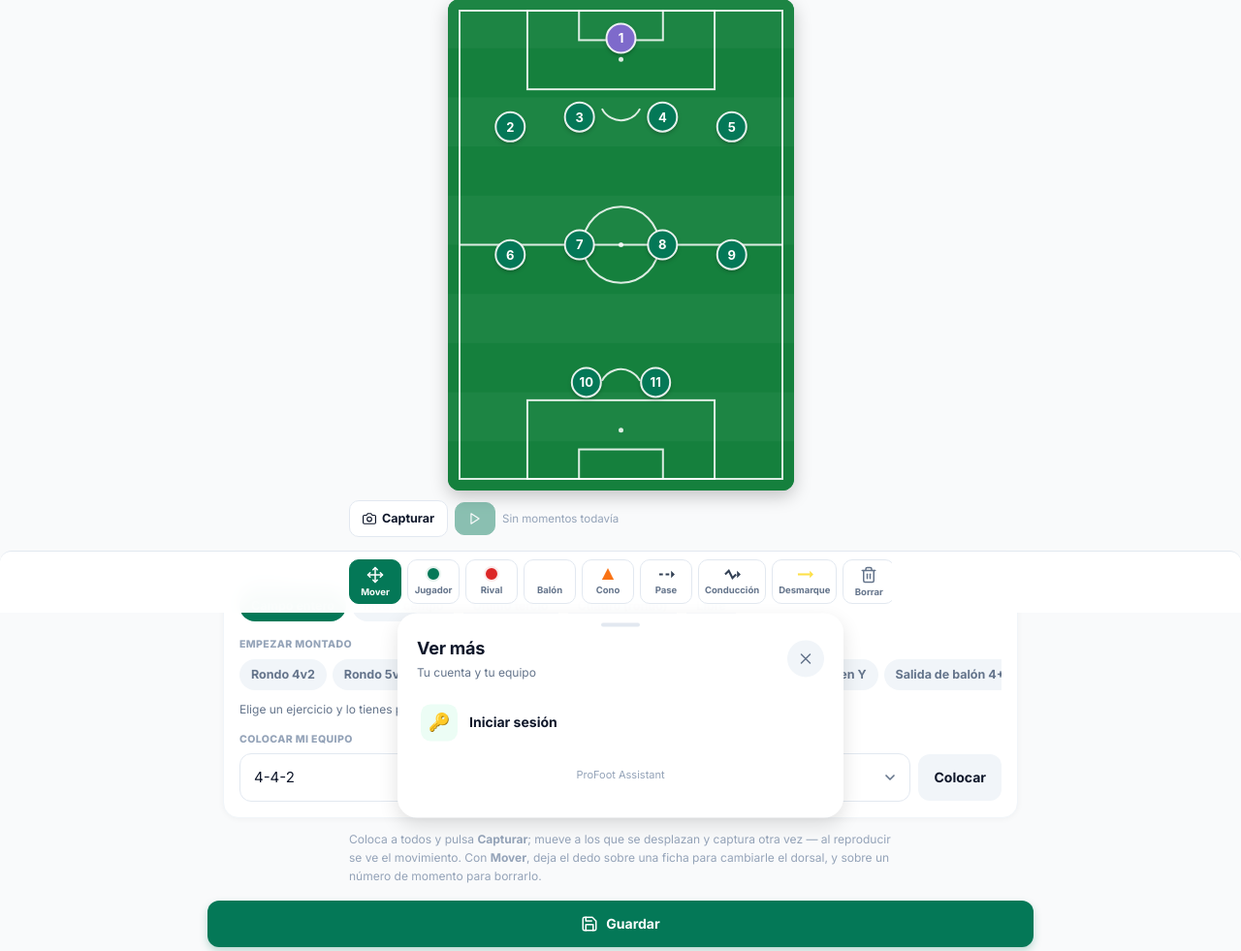
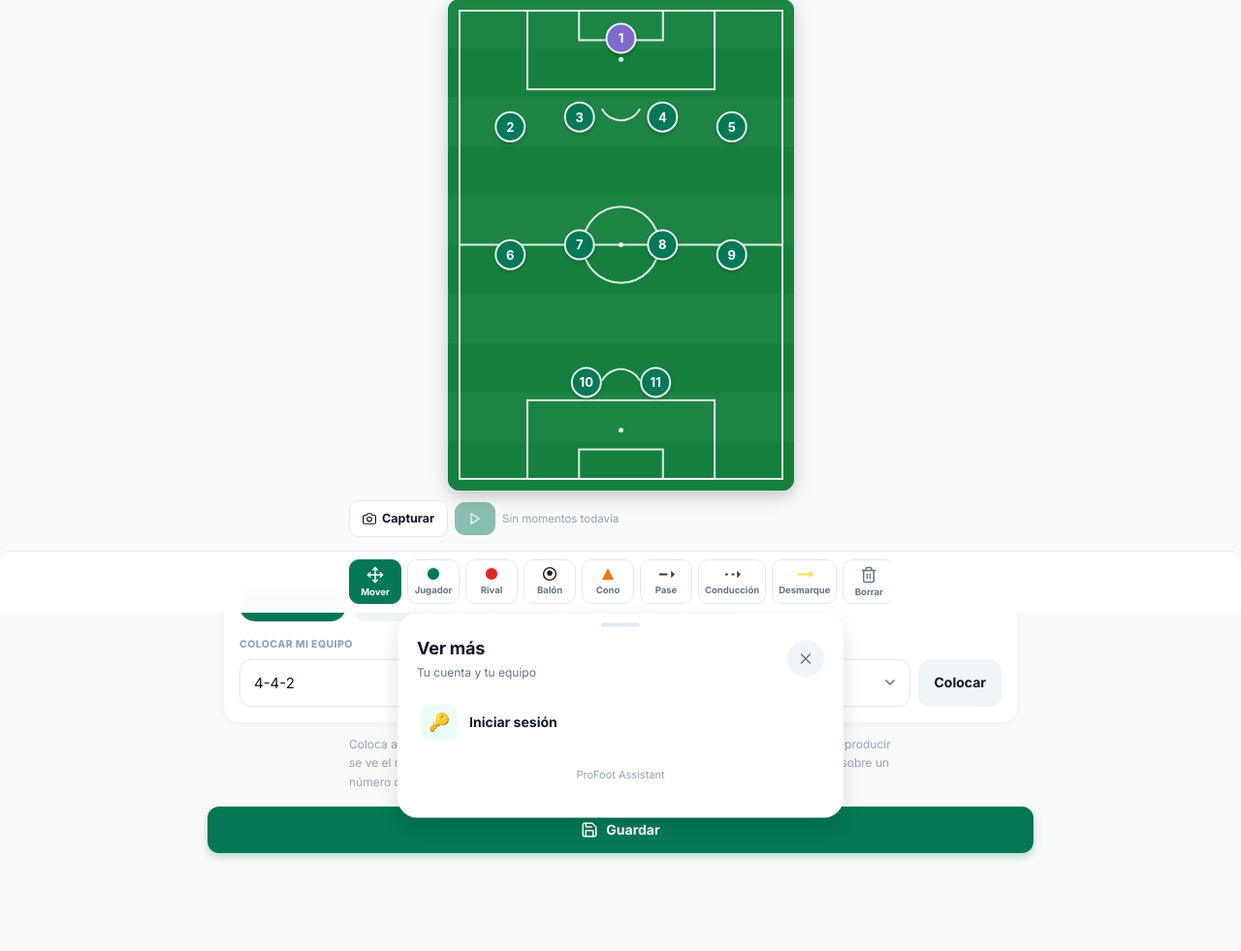
Before and after one commit to andremoran/FutbolApp, a Flask app: template templates/c_pizarra.html in a window 1280 px wide. Shown: the part 168-1149 px from the top of the page at 97% size. After the commit the page ends 1056 px from the top, so only its background shows below. Run offline with Flask 3, Linux system fonts and the light colour scheme; the template is opened without the code that fills it, so the values that code supplies are empty.

Commit message:
La pizarra: fuera los ejercicios, la conduccion entrecortada y un balon que se ve
FUERA «EMPEZAR MONTADO»

La seccion entera y sus siete ejercicios. Se van tambien del JS —no se deja
codigo muerto esperando a que alguien lo vuelva a enchufar—: 127 lineas menos.
La tarjeta se queda con Espacio y Colocar mi equipo.

LA CONDUCCION, ENTRECORTADA

Era un zigzag. Ahora es linea de puntos, y se distingue del pase por el ritmo
del guion: el pase son rayas largas (9-6) y la conduccion puntos cortos (3-4).
Medido contando los cortes de la linea pintada: 17 huecos el pase, 37 la
conduccion. La muestra del boton lleva AHORA el mismo guion que el trazo real
—antes era un dibujo aparte— asi que lo que se elige es lo que sale.

EL BALON, QUE NO SE VEIA

En la barra era un circulo blanco sobre un boton blanco: el boton parecia
vacio con la palabra «Balon» debajo. Y en el campo era un circulo con un punto
que se leia como una mancha. Ahora lleva borde oscuro y un pentagono dentro,
en los dos sitios. Comprobado contando pixeles: 186 blancos y 134 negros donde
antes casi todo era blanco.

TELEFONO Y TABLET

Repasado en seis tamaños. En movil vertical (320x568, 375x667, 390x844) y en
tablet (vertical y apaisada): capturar y reproducir SIN bajar, botones de
46x54 px —por encima de los 44 que pide Apple— y la pagina no se arrastra de
lado en ninguno.

En el telefono TUMBADO no cabe, y se decidio a proposito: 390 px de alto de
los que la cabecera verde se lleva 107. Forzar el encaje dejaba un campo de
106 px de ancho, inservible Y sin caber igual. Asi que ahi el campo se queda
en 220 px, la barra pierde las etiquetas (los iconos ya se entienden) y hay
que bajar 79 px para capturar. En vertical, que es como se usa a pie de campo,
cabe todo.

Co-Authored-By: Claude Opus 5 <noreply@anthropic.com>

```diff
--- a/static/pizarra.js
+++ b/static/pizarra.js
@@ -42,7 +42,7 @@
     rival:        { r: 15, color: '#dc2626', texto: '#fff', etiqueta: 'Rival' },
     neutro:       { r: 15, color: '#f59e0b', texto: '#1f2937', etiqueta: 'Comodín' },
     portero:      { r: 15, color: '#7e6acb', texto: '#fff', etiqueta: 'Portero' },
-    balon:        { r: 9,  color: '#ffffff', texto: '#111', etiqueta: 'Balón' },
+    balon:        { r: 10, color: '#ffffff', texto: '#111', etiqueta: 'Balón' },
     cono:         { r: 11, color: '#f97316', texto: '#fff', etiqueta: 'Cono' },
     pica:         { r: 10, color: '#eab308', texto: '#111', etiqueta: 'Pica' },
     miniporteria: { r: 16, color: '#e5e7eb', texto: '#111', etiqueta: 'Miniportería' },
@@ -54,7 +54,9 @@
   //  lee «pase» y «conducción» por la forma de la línea sin leer la leyenda.
   var TRAZOS = {
     pase:       { etiqueta: 'Pase',       color: '#ffffff', ancho: 2.5, guion: [9, 6] },
-    conduccion: { etiqueta: 'Conducción', color: '#ffffff', ancho: 2.5, onda: true },
+    //  Entrecortada, no en zigzag. Se distingue del pase por el ritmo del
+    //  guion: el pase son rayas largas y la conducción, puntos cortos.
+    conduccion: { etiqueta: 'Conducción', color: '#ffffff', ancho: 2.5, guion: [3, 4] },
     desmarque:  { etiqueta: 'Desmarque',  color: '#fde047', ancho: 2.5 },
     tiro:       { etiqueta: 'Tiro',       color: '#ef4444', ancho: 4 }
   };
@@ -92,133 +94,6 @@
   }
 
   // ══════════════════════════════════════════════════════════════════════════
-  //  EJERCICIOS DE PARTIDA
-  //  Un rondo son doce elementos bien puestos. Pedirle al entrenador que los
-  //  coloque uno a uno cada vez es la diferencia entre que use la pizarra y
-  //  que no la vuelva a abrir.
-  // ══════════════════════════════════════════════════════════════════════════
-  function enCirculo(tipo, cuantos, cx, cy, radio, desde) {
-    var salida = [];
-    for (var i = 0; i < cuantos; i++) {
-      var a = (desde || -Math.PI / 2) + (i * 2 * Math.PI / cuantos);
-      salida.push(elemento(tipo, cx + radio * Math.cos(a), cy + radio * Math.sin(a) * 1.0, i + 1));
-    }
-    return salida;
-  }
-
-  var EJERCICIOS = [
-    {
-      clave: 'rondo_4v2', nombre: 'Rondo 4v2', cancha: 'rondo',
-      nota: 'Cuatro por fuera, dos dentro. Dos toques; si el de dentro roba, cambia con quien perdió.',
-      arma: function () {
-        var e = enCirculo('jugador', 4, .5, .5, .30);
-        e = e.concat([elemento('rival', .44, .48, 1), elemento('rival', .58, .55, 2),
-                      elemento('balon', .30, .26)]);
-        for (var i = 0; i < 4; i++) {
-          e.push(elemento('cono', [.16, .84, .84, .16][i], [.16, .16, .84, .84][i]));
-        }
-        return { elementos: e, trazos: [
-          { id: nuevoId(), tipo: 'pase', x1: .28, y1: .22, x2: .72, y2: .22 },
-          { id: nuevoId(), tipo: 'pase', x1: .76, y1: .28, x2: .76, y2: .72 }
-        ] };
-      }
-    },
-    {
-      clave: 'rondo_5v2', nombre: 'Rondo 5v2', cancha: 'rondo',
-      nota: 'Cinco por fuera. Más ángulos de pase: exige al de dentro elegir a quién tapa.',
-      arma: function () {
-        var e = enCirculo('jugador', 5, .5, .5, .32);
-        e = e.concat([elemento('rival', .45, .47, 1), elemento('rival', .57, .56, 2),
-                      elemento('balon', .34, .24)]);
-        return { elementos: e, trazos: [
-          { id: nuevoId(), tipo: 'pase', x1: .32, y1: .22, x2: .70, y2: .32 }
-        ] };
-      }
-    },
-    {
-      clave: 'rondo_6v3', nombre: 'Rondo 6v3 con apoyos', cancha: 'rondo',
-      nota: 'Seis por fuera y dos comodines dentro que juegan con quien tiene el balón.',
-      arma: function () {
-        var e = enCirculo('jugador', 6, .5, .5, .34);
-        e = e.concat([elemento('neutro', .40, .44, 'A'), elemento('neutro', .60, .58, 'B'),
-                      elemento('rival', .50, .38, 1), elemento('rival', .40, .60, 2),
-                      elemento('rival', .62, .48, 3), elemento('balon', .28, .34)]);
-        return { elementos: e, trazos: [
-          { id: nuevoId(), tipo: 'pase', x1: .28, y1: .32, x2: .40, y2: .44 },
-          { id: nuevoId(), tipo: 'pase', x1: .42, y1: .46, x2: .72, y2: .34 }
-        ] };
-      }
-    },
-    {
-      clave: 'rueda_cuadrado', nombre: 'Rueda de pases en cuadrado', cancha: 'rondo',
-      nota: 'Pase, sigo mi pase. Se cambia el sentido a la señal.',
-      arma: function () {
-        var e = [];
-        var esq = [[.20, .20], [.80, .20], [.80, .80], [.20, .80]];
-        esq.forEach(function (p, i) {
-          e.push(elemento('cono', p[0], p[1]));
-          e.push(elemento('jugador', p[0] + (i === 1 || i === 2 ? -.09 : .09), p[1], i + 1));
-        });
-        e.push(elemento('balon', .30, .20));
-        var t = [];
-        for (var i = 0; i < 4; i++) {
-          var a = esq[i], b = esq[(i + 1) % 4];
-          t.push({ id: nuevoId(), tipo: 'pase', x1: a[0], y1: a[1], x2: b[0], y2: b[1] });
-        }
-        return { elementos: e, trazos: t };
-      }
-    },
-    {
-      clave: 'rueda_y', nombre: 'Rueda en Y', cancha: 'rondo',
-      nota: 'Apoyo, devuelve y cambio de orientación. El que recibe siempre se abre primero.',
-      arma: function () {
-        var e = [elemento('jugador', .50, .84, 1), elemento('jugador', .50, .54, 2),
-                 elemento('jugador', .22, .26, 3), elemento('jugador', .78, .26, 4),
-                 elemento('cono', .50, .66), elemento('cono', .34, .40), elemento('cono', .66, .40),
-                 elemento('balon', .44, .84)];
-        return { elementos: e, trazos: [
-          { id: nuevoId(), tipo: 'pase', x1: .50, y1: .80, x2: .50, y2: .58 },
-          { id: nuevoId(), tipo: 'pase', x1: .47, y1: .52, x2: .25, y2: .30 },
-          { id: nuevoId(), tipo: 'desmarque', x1: .53, y1: .52, x2: .70, y2: .34 }
-        ] };
-      }
-    },
-    {
-      clave: 'salida_balon', nombre: 'Salida de balón 4+2', cancha: 'media',
-      nota: 'Los centrales se abren, el pivote cae y los laterales dan amplitud.',
-      arma: function () {
-        var e = [elemento('portero', .50, .10, 1),
-                 elemento('jugador', .28, .26, 4), elemento('jugador', .72, .26, 2),
-                 elemento('jugador', .10, .46, 3), elemento('jugador', .90, .46, 5),
-                 elemento('jugador', .50, .40, 6), elemento('jugador', .50, .64, 8),
-                 elemento('rival', .38, .58, 1), elemento('rival', .62, .58, 2),
-                 elemento('balon', .50, .16)];
-        return { elementos: e, trazos: [
-          { id: nuevoId(), tipo: 'pase', x1: .48, y1: .14, x2: .30, y2: .24 },
-          { id: nuevoId(), tipo: 'pase', x1: .28, y1: .30, x2: .12, y2: .44 },
-          { id: nuevoId(), tipo: 'desmarque', x1: .50, y1: .44, x2: .50, y2: .60 }
-        ] };
-      }
-    },
-    {
-      clave: 'finalizacion', nombre: 'Centro y remate', cancha: 'tercio',
-      nota: 'Dos al primer palo, uno al segundo y uno al borde del área.',
-      arma: function () {
-        var e = [elemento('jugador', .88, .52, 7), elemento('jugador', .38, .34, 9),
-                 elemento('jugador', .58, .30, 11), elemento('jugador', .50, .68, 10),
-                 elemento('rival', .42, .42, 1), elemento('rival', .60, .40, 2),
-                 elemento('portero', .50, .12, 1), elemento('balon', .85, .58)];
-        return { elementos: e, trazos: [
-          { id: nuevoId(), tipo: 'conduccion', x1: .88, y1: .62, x2: .86, y2: .44 },
-          { id: nuevoId(), tipo: 'pase', x1: .84, y1: .42, x2: .56, y2: .28 },
-          { id: nuevoId(), tipo: 'desmarque', x1: .40, y1: .40, x2: .44, y2: .26 },
-          { id: nuevoId(), tipo: 'tiro', x1: .56, y1: .26, x2: .50, y2: .10 }
-        ] };
-      }
-    }
-  ];
-
-  // ══════════════════════════════════════════════════════════════════════════
   //  LA PIZARRA
   // ══════════════════════════════════════════════════════════════════════════
   function Pizarra(lienzo, opciones) {
@@ -239,7 +114,6 @@
   Pizarra.prototype.TRAZOS = TRAZOS;
   Pizarra.prototype.CANCHAS = CANCHAS;
   Pizarra.prototype.FORMACIONES = FORMACIONES;
-  Pizarra.prototype.EJERCICIOS = EJERCICIOS;
 
   // ── Carga y compatibilidad ────────────────────────────────────────────────
   /*  Las jugadas guardadas antes de esta pizarra tienen otra forma:
@@ -443,13 +317,24 @@
       ctx.ellipse(x, y, r, r * 0.55, 0, 0, 2 * Math.PI);
       ctx.stroke();
     } else if (e.tipo === 'balon') {
+      //  Blanco con borde y un pentágono dentro. Antes era un círculo blanco
+      //  con un punto: sobre el césped se leía como una mancha, y encima de
+      //  una ficha clara desaparecía del todo.
       ctx.beginPath();
       ctx.arc(x, y, r, 0, 2 * Math.PI);
       ctx.fillStyle = '#fff';
       ctx.fill();
       ctx.shadowColor = 'transparent';
+      ctx.lineWidth = 1.6;
+      ctx.strokeStyle = '#111827';
+      ctx.stroke();
       ctx.beginPath();
-      ctx.arc(x, y, r * 0.42, 0, 2 * Math.PI);
+      for (var p = 0; p < 5; p++) {
+        var ang = -Math.PI / 2 + p * 2 * Math.PI / 5;
+        var px = x + r * 0.52 * Math.cos(ang), py = y + r * 0.52 * Math.sin(ang);
+        if (p === 0) { ctx.moveTo(px, py); } else { ctx.lineTo(px, py); }
+      }
+      ctx.closePath();
       ctx.fillStyle = '#111827';
       ctx.fill();
     } else if (e.tipo === 'texto') {
@@ -517,25 +402,7 @@
     //  hasta el final, la cabeza queda montada encima y se ve un borrón.
     var fin = largo - 11;
 
-    if (meta.onda) {
-      //  La conducción se dibuja en zigzag, que es como se apunta en cualquier
-      //  pizarra de vestuario del mundo.
-      ctx.beginPath();
-      ctx.translate(x1, y1);
-      ctx.rotate(ang);
-      ctx.moveTo(0, 0);
-      var paso = 9, amp = 4.5;
-      for (var d = 0; d < fin; d += paso) {
-        ctx.lineTo(d + paso / 2, ((d / paso) % 2 === 0 ? -amp : amp));
-      }
-      ctx.lineTo(fin, 0);
-      ctx.stroke();
-      ctx.setTransform(this.ctx.getTransform());
-      ctx.restore();
-      ctx.save();
-      ctx.strokeStyle = meta.color;
-      ctx.fillStyle = meta.color;
-    } else {
+    {
       ctx.setLineDash(meta.guion || []);
       ctx.beginPath();
       ctx.moveTo(x1, y1);
@@ -764,19 +631,6 @@
     this.redimensionar();
   };
 
-  Pizarra.prototype.cargarEjercicio = function (clave) {
-    var ej = EJERCICIOS.filter(function (e) { return e.clave === clave; })[0];
-    if (!ej) return null;
-    this.guardarHistorial();
-    var armado = ej.arma();
-    this.estado.elementos = armado.elementos;
-    this.estado.trazos = armado.trazos || [];
-    this.estado.momentos = [];
-    this.estado.cancha = ej.cancha;
-    this.redimensionar();
-    return ej;
-  };
-
   Pizarra.prototype.limpiar = function () {
     this.guardarHistorial();
     this.estado.elementos = [];
--- a/templates/c_pizarra.html
+++ b/templates/c_pizarra.html
@@ -86,6 +86,19 @@
   .pz-tool svg { display: block; }
 
   @media (min-width: 560px) { .pz-tools { border-radius: var(--r-lg) var(--r-lg) 0 0; } }
+
+  /*  El teléfono en apaisado tiene 390 px de alto y ahí no cabe un campo
+      vertical con toda la interfaz encima. La barra se queda sin etiquetas
+      —los iconos ya se entienden— y el nombre se aparta: son 90 px que
+      vuelven al campo, que es la diferencia entre poder dibujar y no.  */
+  @media (max-height: 500px) {
+    .pz-tool span { display: none; }
+    .pz-tool { min-width: 44px; padding: 9px 8px; }
+    .pz-form { grid-template-columns: 1fr 120px; margin-bottom: 6px; }
+    .pz-form .pf-input, .pz-form .pf-select { padding-top: 7px; padding-bottom: 7px;
+                                              font-size: 13px; }
+    .pz-anim { margin-top: 7px; }
+  }
 </style>
 {% endblock %}
 
@@ -122,13 +135,6 @@
   <div class="pf-card pf-mt-16">
     <div class="pz-sub">Espacio</div>
     <div class="pz-chips" id="pz-canchas"></div>
-
-    <div class="pz-sub">Empezar montado</div>
-    <div class="pz-chips" id="pz-ejercicios"></div>
-    <p id="pz-ejercicio-nota" style="margin:9px 0 0;font-size:12px;
-       color:var(--text-sec);line-height:1.5">
-      Elige un ejercicio y lo tienes puesto; luego mueve lo que quieras.
-    </p>
 
     <div class="pz-sub">Colocar mi equipo</div>
     <div class="pf-row" style="gap:8px">
@@ -183,7 +189,13 @@
     //  o sea justo detrás de ella.
     var altoAnim = anim ? anim.offsetHeight + 10 : 58;
     var altoBarra = barra ? barra.offsetHeight : 70;
-    return Math.max(240, alto - caja.top - altoBarra - altoAnim - 14);
+    //  En apaisado NO se intenta que quepa todo. Un teléfono tumbado tiene
+    //  390 px de alto y la cabecera verde se lleva 107: forzar el encaje
+    //  dejaba un campo de 106 px de ancho, inservible, y encima seguía sin
+    //  caber. Mejor un campo de 220 y bajar un dedo para capturar. En
+    //  vertical, que es como se usa esto a pie de campo, sí cabe todo.
+    var suelo = alto < 520 ? 220 : 240;
+    return Math.max(suelo, alto - caja.top - altoBarra - altoAnim - 14);
   }
 
   var pz = new Pizarra(document.getElementById('pz-canvas'), { altoMaximo: altoDisponible });
@@ -223,7 +235,14 @@
       return '<svg width="16" height="16" viewBox="0 0 17 17"><rect x="7.2" y="2" width="2.6" ' +
              'height="13" rx="1" fill="' + meta.color + '"/></svg>';
     }
-    if (clave === 'texto') return '<i data-ico="type" class="pf-ico--sm"></i>';
+    if (clave === 'texto') { return '<i data-ico="type" class="pf-ico--sm"></i>'; }
+    if (clave === 'balon') {
+      //  El balón es blanco y el botón también: sin borde y sin pentágono, el
+      //  de «Balón» salía como un botón vacío con una palabra debajo.
+      return '<svg width="16" height="16" viewBox="0 0 18 18">' +
+             '<circle cx="9" cy="9" r="7.2" fill="#fff" stroke="#111827" stroke-width="1.6"/>' +
+             '<polygon points="9,4.6 12.4,7.1 11.1,11.1 6.9,11.1 5.6,7.1" fill="#111827"/></svg>';
+    }
     return '<span class="pz-tool__p" style="background:' + meta.color +
            ';border:2px solid rgba(255,255,255,.9)"></span>';
   }
@@ -233,10 +252,13 @@
   function muestraTrazo(clave) {
     var m = pz.TRAZOS[clave];
     var color = m.color === '#ffffff' ? '#334155' : m.color;
-    var d = clave === 'conduccion' ? 'M2 9 L6 5 L10 13 L14 9' : 'M2 9 H15';
+    //  La muestra lleva el MISMO guion que el trazo real: el pase con rayas
+    //  largas y la conducción con puntos cortos. Si la muestra no distingue
+    //  los dos, hay que leer la etiqueta cada vez.
+    var guion = m.guion ? ' stroke-dasharray="' + m.guion.join(' ') + '"' : '';
     return '<svg width="18" height="16" viewBox="0 0 19 17">' +
-           '<path d="' + d + '" fill="none" stroke="' + color + '" stroke-width="' +
-           (m.ancho > 3 ? 3.4 : 2.2) + '"' + (m.guion ? ' stroke-dasharray="4 3"' : '') + '/>' +
+           '<path d="M2 9 H15" fill="none" stroke="' + color + '" stroke-width="' +
+           (m.ancho > 3 ? 3.4 : 2.2) + '"' + guion + '/>' +
            '<polygon points="15,5 19,9 15,13" fill="' + color + '"/></svg>';
   }
 
@@ -327,31 +349,6 @@
     PF.toast('Equipo colocado');
   });
 
-  function pintarEjercicios() {
-    var caja = document.getElementById('pz-ejercicios');
-    caja.innerHTML = '';
-    pz.EJERCICIOS.forEach(function (ej) {
-      var b = document.createElement('button');
-      b.type = 'button';
-      b.className = 'pz-chip';
-      b.textContent = ej.nombre;
-      b.addEventListener('click', function () {
-        if (pz.estado.elementos.length &&
-            !confirm('Esto reemplaza lo que hay en el campo. ¿Seguir?')) { return; }
-        var puesto = pz.cargarEjercicio(ej.clave);
-        pintarCanchas(); pintarMomentos();
-        document.getElementById('pz-ejercicio-nota').textContent = puesto.nota;
-        var nombre = document.getElementById('pz-nombre');
-        if (!nombre.value.trim()) { nombre.value = puesto.nombre; }
-        document.getElementById('pz-carpeta').value =
-          puesto.clave.indexOf('rondo') === 0 ? 'Rondo'
-          : (puesto.clave.indexOf('rueda') === 0 ? 'Pases' : 'Jugada');
-        PF.toast(puesto.nombre + ' montado');
-      });
-      caja.appendChild(b);
-    });
-  }
-
   // ── Animación ───────────────────────────────────────────────────────────
   function pintarMomentos() {
     var caja = document.getElementById('pz-momentos');
@@ -429,7 +426,6 @@
 
   pintarHerramientas();
   pintarCanchas();
-  pintarEjercicios();
   pintarMomentos();
   //  Ahora que la barra y la fila de animación ya están pintadas y tienen su
   //  alto de verdad, se vuelve a medir el campo. La primera vez se calculó con
```
